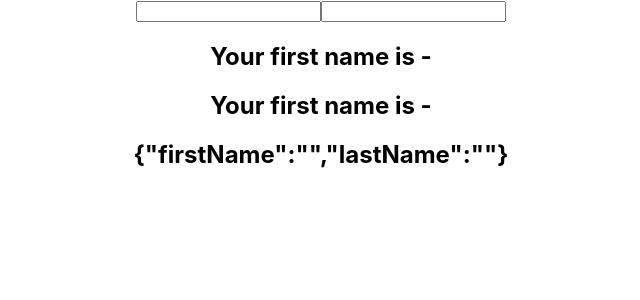
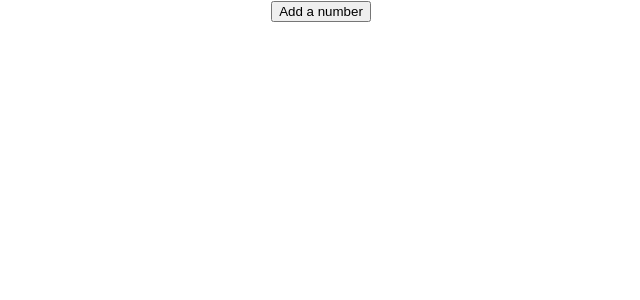
Before and after one commit to comexprt/dev-react-js-training, a React (Create React App) app: page / in a window 1280 px wide. Shown: the top 300 px of the page, without its empty margins (319-959 px from the left). Built offline with nearby package versions, Linux system fonts and the light colour scheme.

Commit message:
React Hooks Tutorial - 5 - useState with array

```diff
--- a/src/App.js
+++ b/src/App.js
@@ -1,6 +1,6 @@
 import React, { Component } from 'react'
 import './App.css';
-import HookCounterThree from './hookComponents/HookCounterThree';
+import HookCounterFour from './hookComponents/HookCounterFour';
 
 
 
@@ -9,7 +9,7 @@
   render(){
     return (
       <div className="App">
-        <HookCounterThree />
+         <HookCounterFour />
       </div>
       )
   }
--- /dev/null
+++ b/src/hookComponents/HookCounterFour.js
@@ -0,0 +1,27 @@
+import React, {useState} from 'react'
+
+function HookCounterFour(){
+
+    const [items, setItems] = useState ([])
+
+    const addItem = () => {
+        setItems([ ...items,{
+            id: items.length,
+            value: Math.floor(Math.random() * 10) + 1
+        }])
+    }
+
+    return (
+        <div>
+            <button onClick = {addItem}> Add a number</button>
+            <ul>
+                {items.map(item => (
+                    <li key={item.id}>{item.value}</li>
+                ))}
+            </ul>
+        </div>
+    )
+
+}
+
+export default HookCounterFour
```
